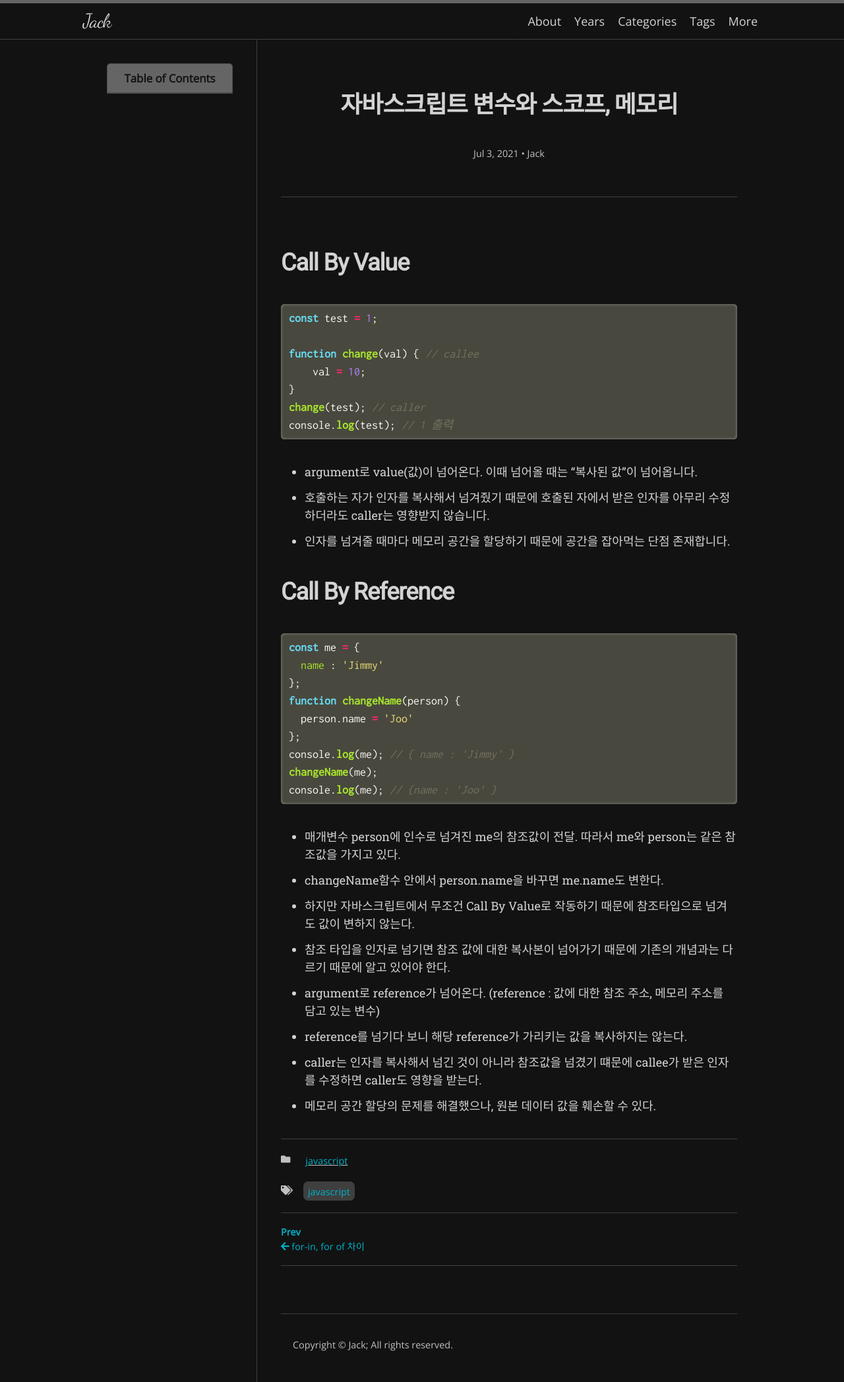
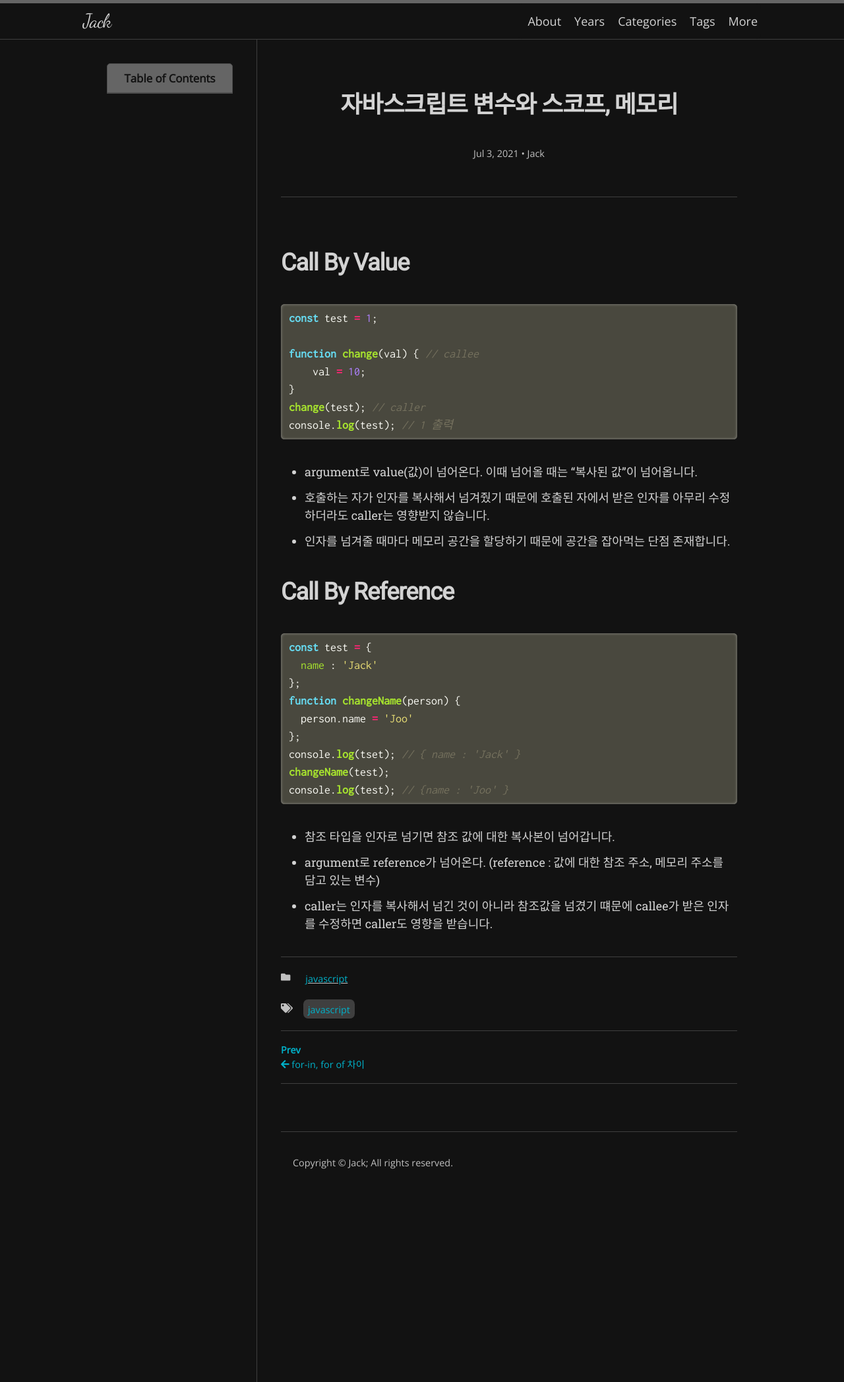
Before and after one commit to ha-jae-geun/jaegeunha94.github.io, a Jekyll site: the page built from _posts/2021-07-03-scope_memory.md, in a window 1280 px wide. Shown: the whole page at 66% size. Built offline with Jekyll 4.4.1, drawn with Linux system fonts in a browser that asks for light colours; nearby versions of some CDN libraries; some web fonts are replaced.

Commit message:
Update 2021-07-03-scope_memory.md

````diff
--- a/_posts/2021-07-03-scope_memory.md
+++ b/_posts/2021-07-03-scope_memory.md
@@ -29,22 +29,17 @@ console.log(test); // 1 출력
 # Call By Reference
 
 ```javascript
-const me = {
-  name : 'Jimmy'
+const test = {
+  name : 'Jack'
 };
 function changeName(person) {
   person.name = 'Joo'
 };
-console.log(me); // { name : 'Jimmy' }
-changeName(me);
-console.log(me); // {name : 'Joo' }
+console.log(tset); // { name : 'Jack' }
+changeName(test);
+console.log(test); // {name : 'Joo' }
 ```
 
-* 매개변수 person에 인수로 넘겨진 me의 참조값이 전달. 따라서 me와 person는 같은 참조값을 가지고 있다.
-* changeName함수 안에서 person.name을 바꾸면 me.name도 변한다.
-* 하지만 자바스크립트에서 무조건 Call By Value로 작동하기 때문에 참조타입으로 넘겨도 값이 변하지 않는다.
-* 참조 타입을 인자로 넘기면 참조 값에 대한 복사본이 넘어가기 때문에 기존의 개념과는 다르기 때문에 알고 있어야 한다.
+* 참조 타입을 인자로 넘기면 참조 값에 대한 복사본이 넘어갑니다.
 * argument로 reference가 넘어온다. (reference : 값에 대한 참조 주소, 메모리 주소를 담고 있는 변수)
-* reference를 넘기다 보니 해당 reference가 가리키는 값을 복사하지는 않는다.
-* caller는 인자를 복사해서 넘긴 것이 아니라 참조값을 넘겼기 떄문에 callee가 받은 인자를 수정하면 caller도 영향을 받는다.
-* 메모리 공간 할당의 문제를 해결했으나, 원본 데이터 값을 훼손할 수 있다.
+* caller는 인자를 복사해서 넘긴 것이 아니라 참조값을 넘겼기 떄문에 callee가 받은 인자를 수정하면 caller도 영향을 받습니다.
````
